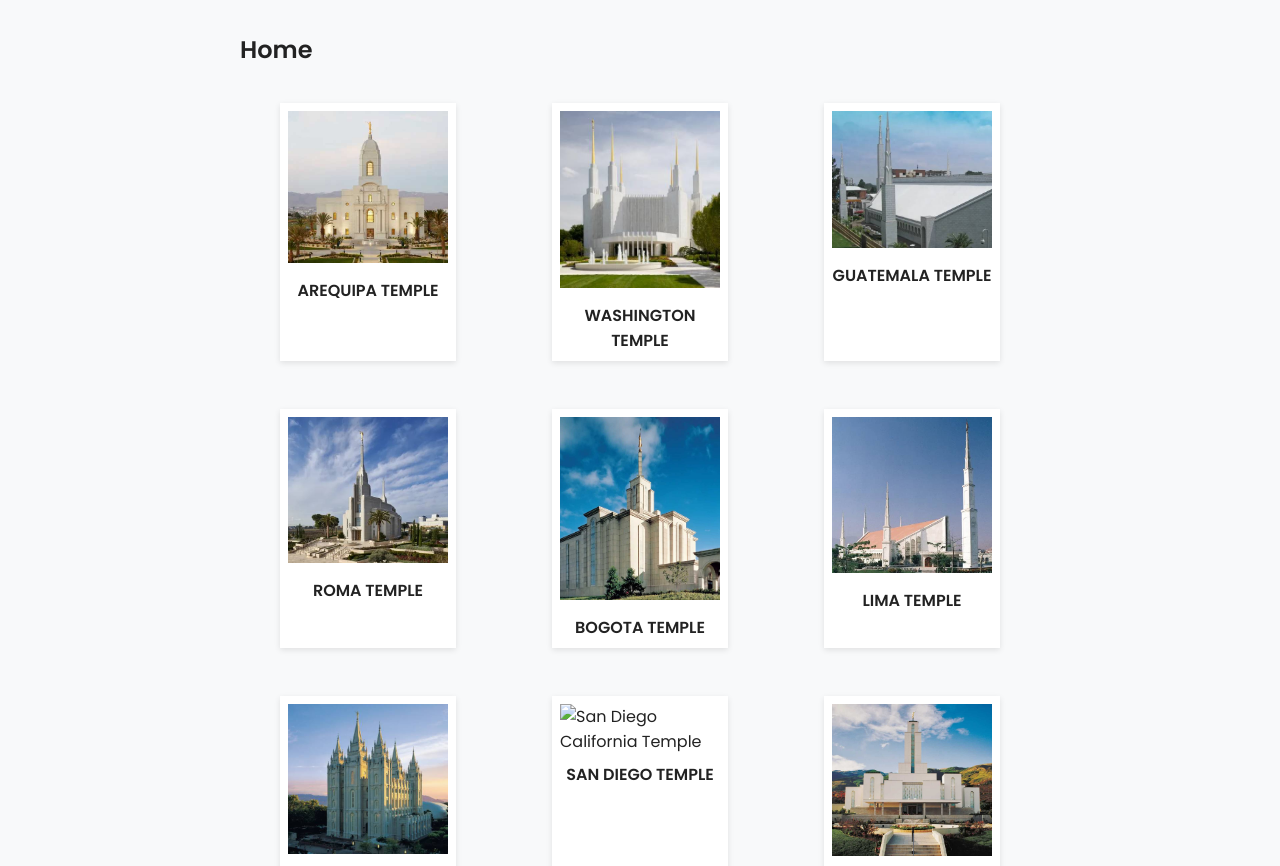
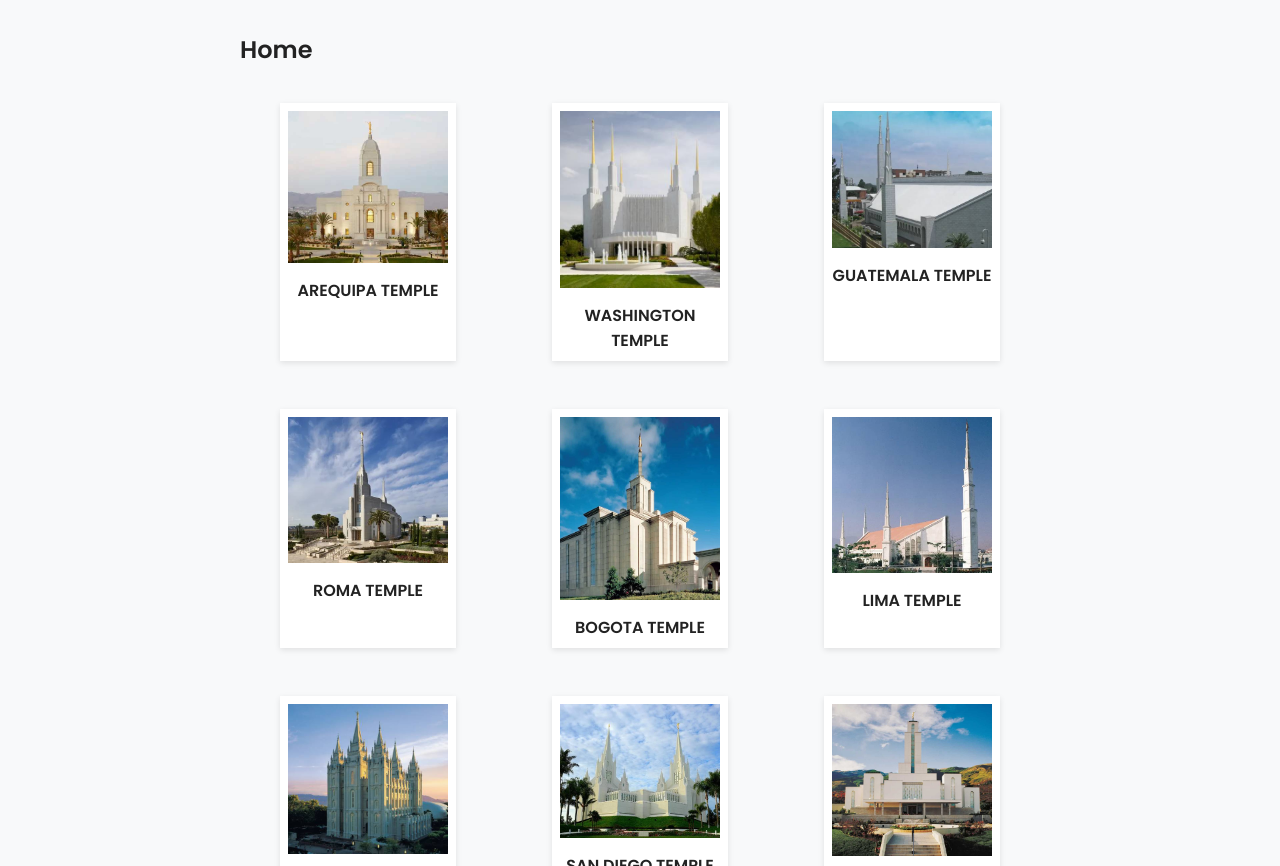
Before and after one commit to likeChocolate-web/wdd131, a plain HTML site: page temples.html in a window 1280 px wide. Shown: the part 84-950 px from the top of the page. Drawn offline with Linux system fonts and the light colour scheme.

Commit message:
INTENTO3

```diff
--- a/temples.html
+++ b/temples.html
@@ -63,7 +63,7 @@
                 <figcaption>SALT LAKE TEMPLE</figcaption>
             </figure>
             <figure>
-                <img src="images/san_diego_california_temple.jpg" alt="San Diego California Temple">
+                <img src="images/california_temple.jpg" alt="San Diego California Temple">
                 <figcaption>SAN DIEGO TEMPLE</figcaption>
             </figure>
             <figure>
```
